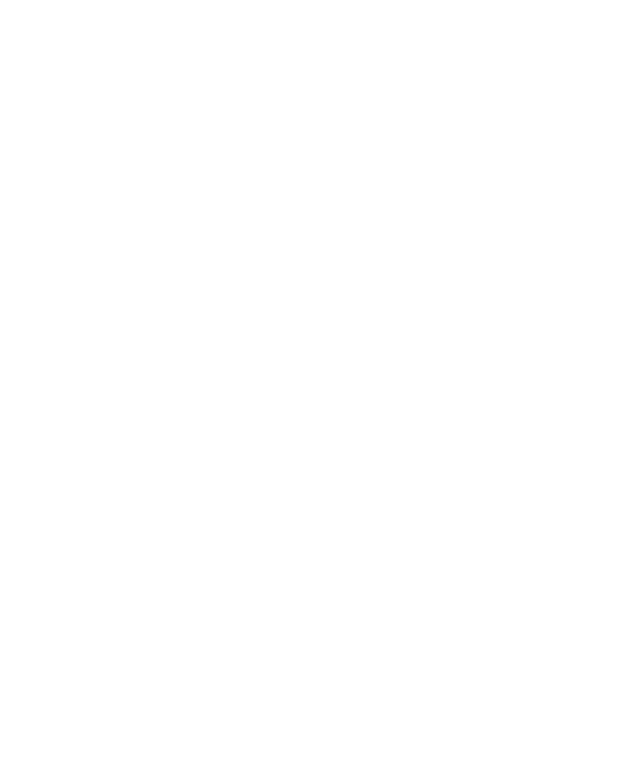
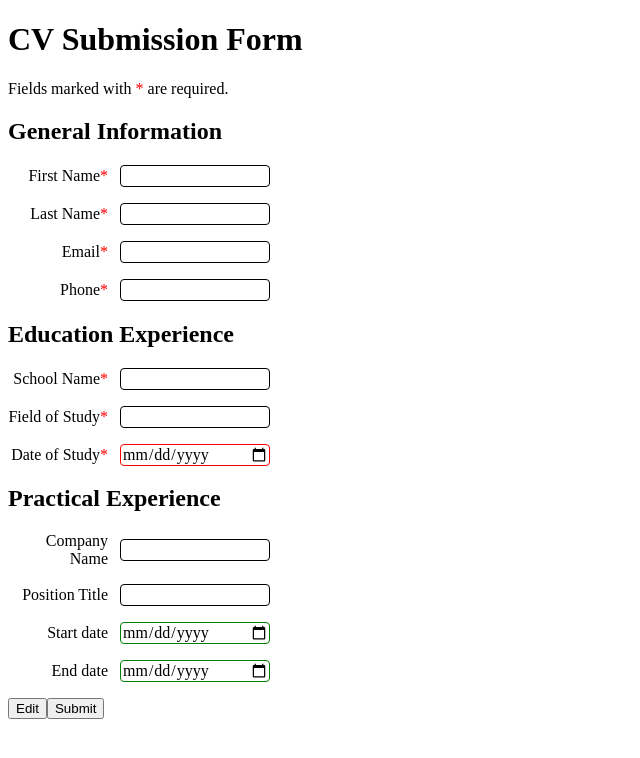
Before and after one commit to ahmedhanyh/cv-application, a React (Create React App) app: page / in a window 1280 px wide. Shown: the top 758 px of the page, without its empty margins (0-640 px from the left). Built offline with nearby package versions, Linux system fonts and the light colour scheme.

Commit message:
Add edit and submit buttons

```diff
--- a/src/App.js
+++ b/src/App.js
@@ -1,5 +1,46 @@
-function App() {
-  return <div></div>;
+import React from "react";
+import GeneralInfo from "./components/GeneralInfo";
+import EducationalExp from "./components/EducationalExp";
+import PracticalExp from "./components/PracticalExp";
+
+class App extends React.Component {
+  constructor(props) {
+    super(props);
+
+    this.state = {
+      submitted: false,
+    };
+  }
+
+  handleSubmit = (event) => {
+    event.preventDefault();
+    this.setState({ submitted: true });
+  };
+
+  handleEdit = (event) => {
+    this.setState({ submitted: false });
+  };
+
+  render() {
+    return (
+      <div>
+        <h1>CV Submission Form</h1>
+        <p>
+          Fields marked with <span style={{ color: "red" }}>*</span> are
+          required.
+        </p>
+        <form action="#" method="get" onSubmit={this.handleSubmit}>
+          <GeneralInfo submitted={this.state.submitted} />
+          <EducationalExp submitted={this.state.submitted} />
+          <PracticalExp submitted={this.state.submitted} />
+          <button type="button" onClick={this.handleEdit}>
+            Edit
+          </button>
+          <button>Submit</button>
+        </form>
+      </div>
+    );
+  }
 }
 
 export default App;
--- a/src/components/EducationalExp.js
+++ b/src/components/EducationalExp.js
@@ -2,6 +2,10 @@
 import InputField from "./InputField";
 
 class EducationalExp extends React.Component {
+  constructor(props) {
+    super(props);
+  }
+
   render() {
     return (
       <section>
@@ -11,20 +15,22 @@
           id="school"
           label="School Name"
           required={true}
+          submitted={this.props.submitted}
         />
         <InputField
           type="text"
           id="study"
           label="Field of Study"
           required={true}
+          submitted={this.props.submitted}
         />
         <InputField
           type="date"
           id="date"
           label="Date of Study"
           required={true}
+          submitted={this.props.submitted}
         />
-        <button type="button">Edit</button>
       </section>
     );
   }
--- a/src/components/GeneralInfo.js
+++ b/src/components/GeneralInfo.js
@@ -2,6 +2,10 @@
 import InputField from "./InputField";
 
 class GeneralInfo extends React.Component {
+  constructor(props) {
+    super(props);
+  }
+
   render() {
     return (
       <section>
@@ -11,16 +15,29 @@
           id="first_name"
           label="First Name"
           required={true}
+          submitted={this.props.submitted}
         />
         <InputField
           type="text"
           id="last_name"
           label="Last Name"
           required={true}
+          submitted={this.props.submitted}
         />
-        <InputField type="email" id="email" label="Email" required={true} />
-        <InputField type="tel" id="phone" label="Phone" required={true} />
-        <button type="button">Edit</button>
+        <InputField
+          type="email"
+          id="email"
+          label="Email"
+          required={true}
+          submitted={this.props.submitted}
+        />
+        <InputField
+          type="tel"
+          id="phone"
+          label="Phone"
+          required={true}
+          submitted={this.props.submitted}
+        />
       </section>
     );
   }
--- a/src/components/InputField.js
+++ b/src/components/InputField.js
@@ -7,7 +7,7 @@
   }
 
   render() {
-    const { type, id, label, required } = this.props;
+    const { type, id, label, required, submitted } = this.props;
 
     return (
       <div className="input-wrapper">
@@ -21,6 +21,7 @@
           name={id}
           placeholder=" "
           required={required}
+          readOnly={submitted}
         />
       </div>
     );
--- a/src/components/PracticalExp.js
+++ b/src/components/PracticalExp.js
@@ -6,11 +6,30 @@
     return (
       <section>
         <h2>Practical Experience</h2>
-        <InputField type="text" id="company_name" label="Company Name" />
-        <InputField type="text" id="position" label="Position Title" />
-        <InputField type="date" id="start_date" label="Start date" />
-        <InputField type="date" id="end_date" label="End date" />
-        <button type="button">Edit</button>
+        <InputField
+          type="text"
+          id="company_name"
+          label="Company Name"
+          submitted={this.props.submitted}
+        />
+        <InputField
+          type="text"
+          id="position"
+          label="Position Title"
+          submitted={this.props.submitted}
+        />
+        <InputField
+          type="date"
+          id="start_date"
+          label="Start date"
+          submitted={this.props.submitted}
+        />
+        <InputField
+          type="date"
+          id="end_date"
+          label="End date"
+          submitted={this.props.submitted}
+        />
       </section>
     );
   }
--- a/src/styles/InputField.css
+++ b/src/styles/InputField.css
@@ -39,3 +39,8 @@
 input:placeholder-shown {
   border-color: black;
 }
+
+input:read-only {
+  border: none;
+  border-radius: 0%;
+}
```
